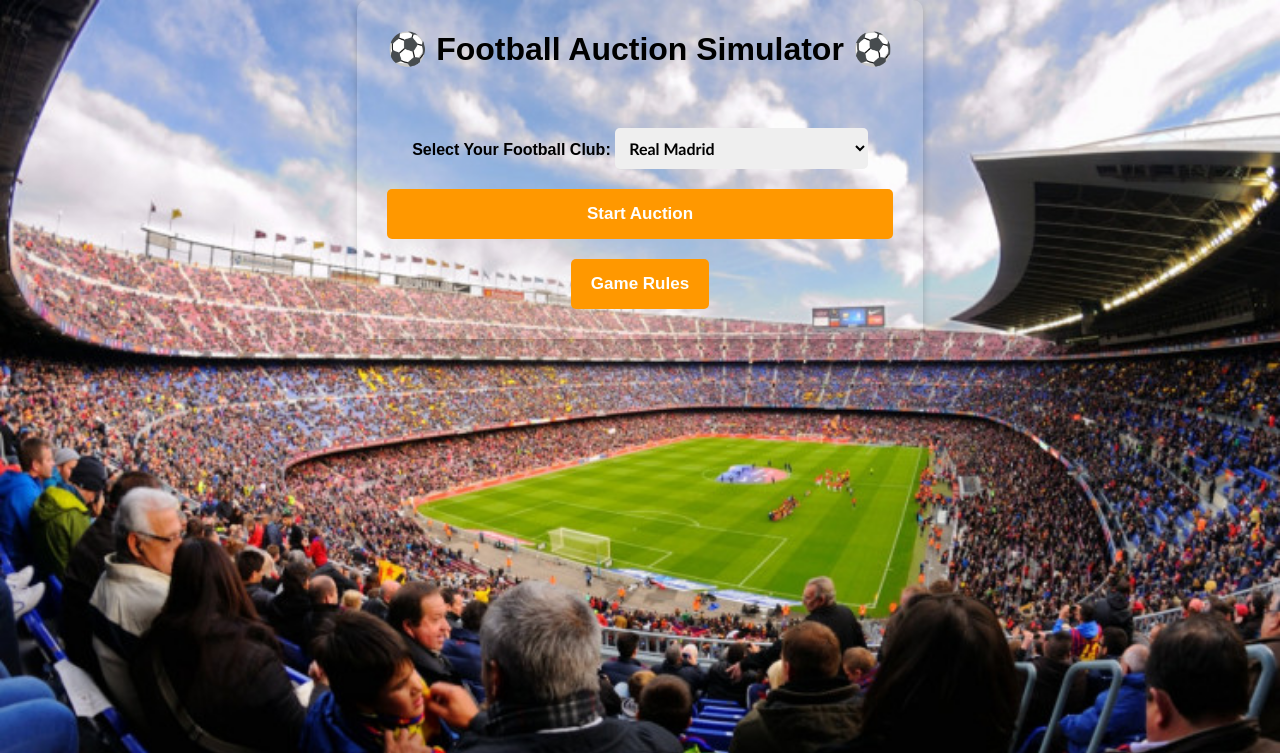
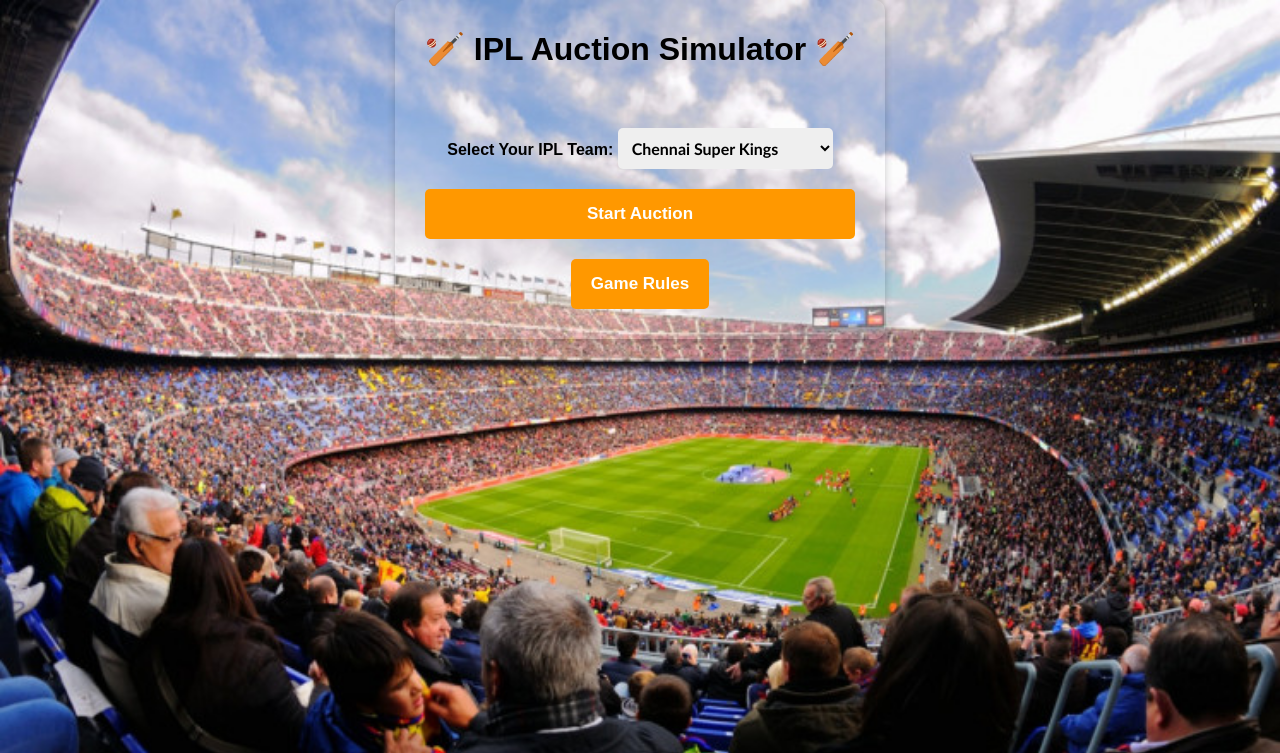
Before and after one commit to adiitya2/football-auction-simulator, a plain HTML site: page index.html in a window 1280 px wide. Shown: the top 753 px of the page. Drawn offline with nearby package versions, Linux system fonts and the light colour scheme.

Commit message:
Update index.html

```diff
--- a/index.html
+++ b/index.html
@@ -12,23 +12,23 @@
     <!-- Welcome Page -->
     <div id="welcomePage" class="page">
         <div class="welcome-container">
-            <h1>⚽ Football Auction Simulator ⚽</h1>
+            <h1>🏏 IPL Auction Simulator 🏏</h1>
             <style>
                 body {
                   background-image: url('stadium.jpg');
                 background-repeat: no-repeat;
-                    background-size: cover;
+                background-size:cover;
                 }
                 </style>
-
             <form id="userDetailsForm" class="form-container">
                 <div class="form-group">
-                    <audio id="audioPlayer" src="football_background.mp3" loop></audio>
+                    <audio id="audioPlayer" src="ipl_background.mp3" loop></audio>
 <script>
     document.addEventListener("DOMContentLoaded", function () {
     const audio = document.getElementById("audioPlayer");
+
     if (audio) {
-                                audio.volume = 0.5;
+        audio.volume = 0.5; // Set volume to 50%
         audio.play().catch(error => console.log("Autoplay blocked, waiting for user interaction."));
     }
 });
@@ -37,74 +37,53 @@
     if (audio && audio.paused) {
         audio.play();
     }
-                        }, { once: true });
+}, { once: true }); // Runs only once
+
 </script>
+
+
                 </div>
-
                 <div class="form-group">
-                    <label for="teamSelect">Select Your Football Club:</label>
+                    <label for="teamSelect">Select Your IPL Team:</label>
                     <select id="teamSelect" required>
-                        <optgroup label="🇪🇸 Spain">
-                            <option value="Real Madrid">Real Madrid</option>
-                            <option value="FC Barcelona">FC Barcelona</option>
-                            <option value="Atletico Madrid">Atletico Madrid</option>
-                            <option value="Sevilla">Sevilla</option>
-                        </optgroup>
-                        <optgroup label="🏴 England">
-                            <option value="Manchester City">Manchester City</option>
-                            <option value="Liverpool">Liverpool</option>
-                            <option value="Arsenal">Arsenal</option>
-                            <option value="Manchester United">Manchester United</option>
-                            <option value="Chelsea">Chelsea</option>
-                            <option value="Tottenham Hotspur">Tottenham Hotspur</option>
-                            <option value="Newcastle United">Newcastle United</option>
-                        </optgroup>
-                        <optgroup label="🇮🇹 Italy">
-                            <option value="Inter Milan">Inter Milan</option>
-                            <option value="AC Milan">AC Milan</option>
-                            <option value="Juventus">Juventus</option>
-                            <option value="Napoli">Napoli</option>
-                            <option value="AS Roma">AS Roma</option>
-                        </optgroup>
-                        <optgroup label="🇩🇪 Germany">
-                            <option value="Bayern Munich">Bayern Munich</option>
-                            <option value="Borussia Dortmund">Borussia Dortmund</option>
-                        </optgroup>
-                        <optgroup label="🇫🇷 France">
-                            <option value="Paris Saint-Germain">Paris Saint-Germain</option>
-                        </optgroup>
-                        <optgroup label="🇵🇹 Portugal">
-                            <option value="Benfica">Benfica</option>
-                        </optgroup>
-                        <optgroup label="🇳🇱 Netherlands">
-                            <option value="Ajax">Ajax</option>
-                        </optgroup>
+                        <option value="Chennai Super Kings">Chennai Super Kings</option>
+                        <option value="Mumbai Indians">Mumbai Indians</option>
+                        <option value="Royal Challengers Bangalore">Royal Challengers Bangalore</option>
+                        <option value="Kolkata Knight Riders">Kolkata Knight Riders</option>
+                        <option value="Rajasthan Royals">Rajasthan Royals</option>
+                        <option value="Delhi Capitals">Delhi Capitals</option>
+                        <option value="Sunrisers Hyderabad">Sunrisers Hyderabad</option>
+                        <option value="Punjab Kings">Punjab Kings</option>
+                        <option value="Lucknow Super Giants">Lucknow Super Giants</option>
+                        <option value="Gujarat Titans">Gujarat Titans</option>
                     </select>
                 </div>
 
                 <button type="submit" class="btn">Start Auction</button>
-
                 <div id="gameRulesSection">
                     <button id="showRulesButton" class="btn">Game Rules</button>
                     <div id="gameRules" class="game-rules hidden">
-                        <h2>⚽ Game Rules ⚽</h2>
+                        <h2>🏏 Game Rules 🏏</h2>
                         <ul>
-                            <li><strong>Objective:</strong> Build your dream football team by buying players within your budget.</li>
-                            <li><strong>Player Positions:</strong> Players will be auctioned based on positions such as Goalkeeper, Defender, Midfielder, and Forward.</li>
-                            <li><strong>Budget:</strong> Each club has a fixed budget. You cannot buy a player if you exceed the budget.</li>
-                            <li><strong>Pass Option:</strong> If you don't want to buy a player, you can pass. The player will then be available for other clubs to bid on.</li>
-                            <li><strong>Position Requirements:</strong> You must meet the minimum number of players for each position.</li>
-                            <li><strong>Squad Size:</strong> Your team must have 11 players to compete.</li>
-                            <li><strong>Auction Format:</strong> Players will be auctioned position by position. Once all players in one position are auctioned, the next position will start.</li>
-                            <li><strong>Victory:</strong> The auction ends once all clubs complete their squads.</li>
-                            <li><strong>Download Squads:</strong> At the end, you can download and share the squads of all clubs.</li>
+                            <li><strong>Objective:</strong> Your team needs to purchase players within your budget to create a squad.</li>
+                            <li><strong>Player Roles:</strong> Players are auctioned based on roles such as Opener, Top Order, Middle Order, Lower Middle Order etc.</li>
+                            <li><strong>Budget:</strong> Each team has a fixed budget. You cannot buy a player if you don't have enough budget.</li>
+                            <li><strong>Pass Button:</strong> If you don't want to buy a player, you can pass. Players who are passed on will be available for other teams to buy.</li>
+                            <li><strong>Role Constraints:</strong> You have to buy specific number of players based upon their roles.</li>
+                            <li><strong>Squad Limit:</strong> You must buy 11 players to fill your squad according to the team's requirements.</li>
+                            <li><strong>Auction Process:</strong> The auction is divided by roles, and after completing all players in one role, the next role starts. The auction continues until all roles are completed.</li>
+                            <li><strong>Victory:</strong> Once all players are bought and squads are formed, the auction ends.</li>
+                            <li><strong>Download Squads:</strong> At the end, you can download and share the squads of each team.</li>
                         </ul>
                     </div>
                 </div>
-            </form>
             </div>
             </div>
-</body>
+            </form>
+
+        </div>
+    </div>
+
 
 
     <!-- Auction Page -->
```
Lines whose indentation alone changed are shown as unchanged.
